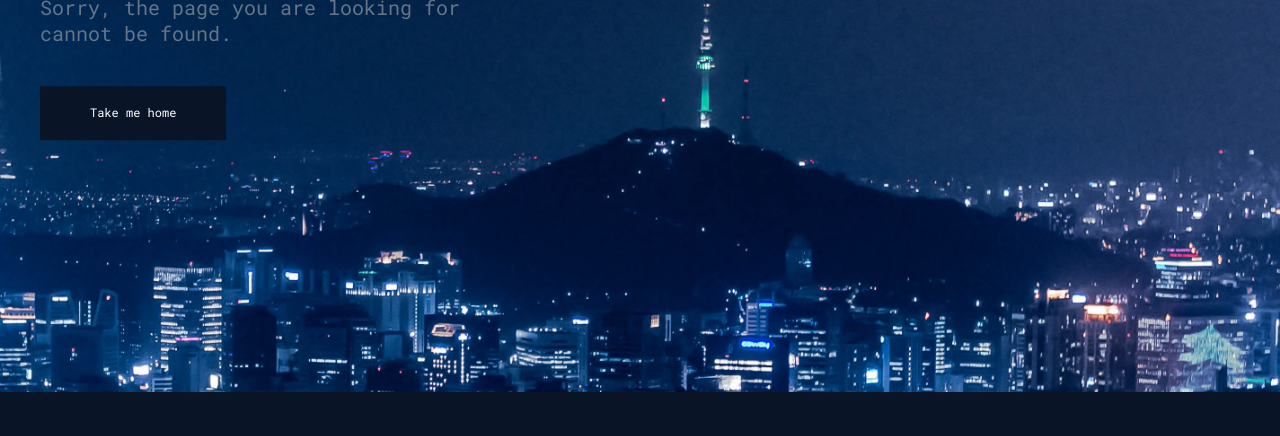
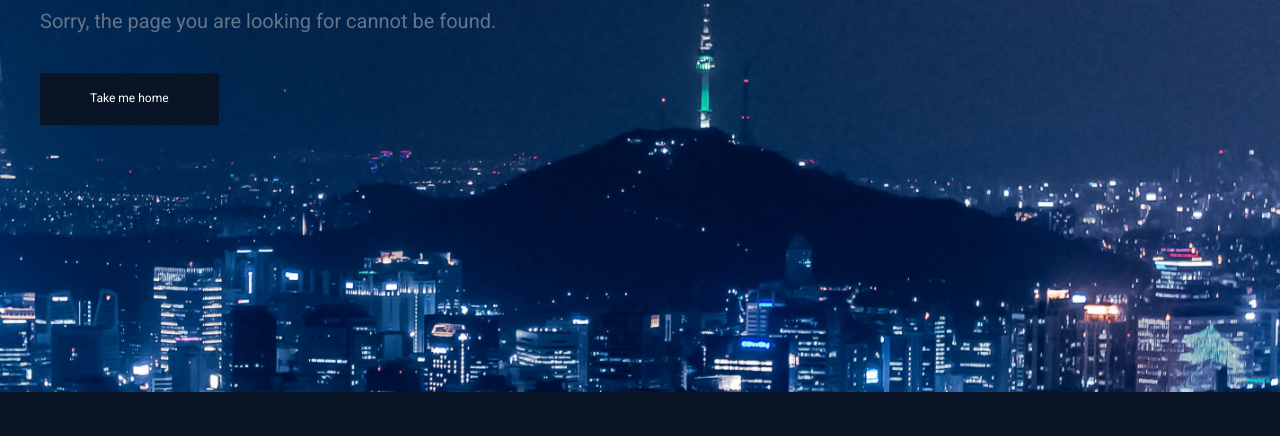
Before and after one commit to GeraldHost/TeamTree, a website: page index.html in a window 1280 px wide. Shown: the part 408-844 px from the top of the page. Drawn offline with nearby package versions, Linux system fonts and the light colour scheme.

Commit message:
updated font

```diff
--- a/index.html
+++ b/index.html
@@ -1,9 +1,8 @@
 <html>
     <head>
         <title>Team Tree International</title>
-        <link href="https://fonts.googleapis.com/css?family=Playfair+Display:400,900|Roboto+Mono&display=swap" rel="stylesheet">
-        <link href="https://fonts.googleapis.com/css?family=Roboto&display=swap" rel="stylesheet">
-        <link rel="stylesheet" type="text/css" href="/dist/styles.min.css?ver=2.2" />
+        <link href="https://fonts.googleapis.com/css?family=Playfair+Display:400,900|Roboto&display=swap" rel="stylesheet">
+        <link rel="stylesheet" type="text/css" href="/dist/styles.min.css?ver=2.3" />
         <link rel="icon" type="image/png" href="images/favicon.png?ver=1" />
         <meta name="viewport" content="width=device-width, initial-scale=1">
     </head>
@@ -81,5 +80,5 @@
 
     </div>
 
-    <script src="dist/scripts.min.js?ver=3.0"></script>
+    <script src="dist/scripts.min.js?ver=3.1"></script>
 </footer>
--- a/sass/index.scss
+++ b/sass/index.scss
@@ -1,4 +1,4 @@
-$body-text: 'Roboto Mono', monospace;
+$body-text: 'Roboto', sans-serif;
 $title-text: 'Playfair Display', serif;
 
 $blue-1: #081D3F;
@@ -33,7 +33,7 @@ body, p, li, ul, ol {
 }
 
 p, li {
-    font-size: 14px;
+    font-size: 15px;
     color: $blue-2;
 }
 
```
Also changed, not shown: dist/styles.css, dist/styles.min.css, styles.css.
